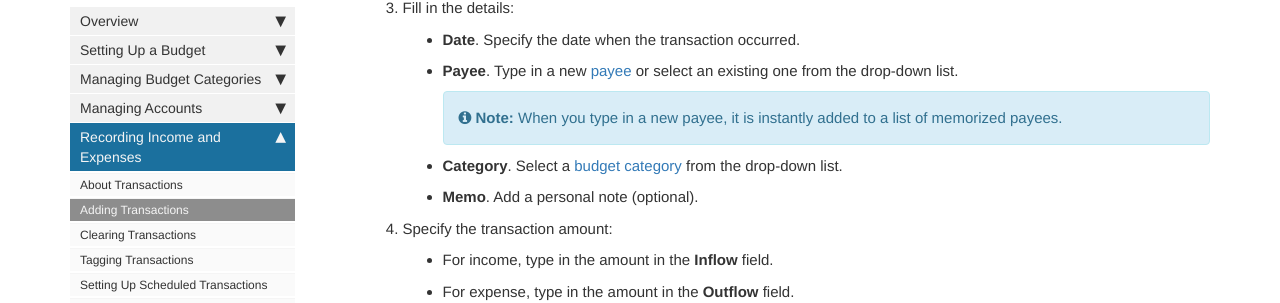
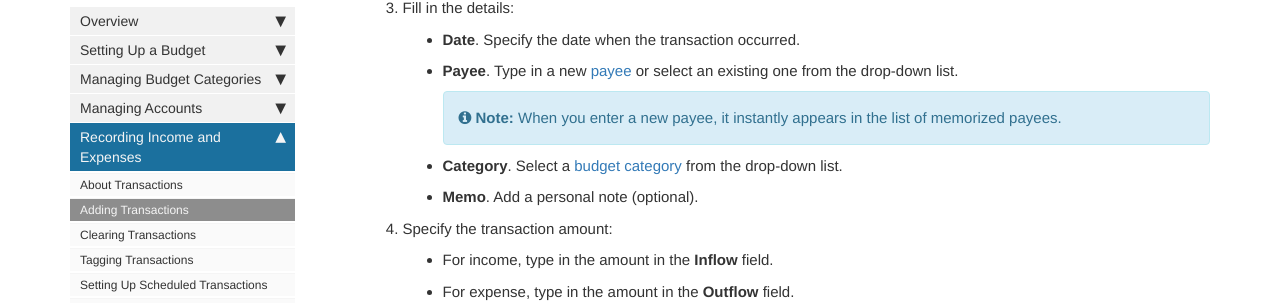
Before and after one commit to npavlovska/unofficial-YNAB-guide, a Jekyll site: the page built from pages/mydoc/mydoc_adding_transactions.md, in a window 1280 px wide and 900 px high, scrolled down 423 px. Shown: the part 151-454 px from the top of the window. Built offline with Jekyll 4.4.1, drawn with Linux system fonts in a browser that asks for light colours; our own code applies the rules of GitHub Pages for plain Markdown files; comment, search, counter and statistics services are not loaded.

Commit message:
Update mydoc_adding_transactions.md

```diff
--- a/pages/mydoc/mydoc_adding_transactions.md
+++ b/pages/mydoc/mydoc_adding_transactions.md
@@ -22,7 +22,7 @@ The key to maintaining an accurate financial balance is to record income and exp
     *  **Date**. Specify the date when the transaction occurred.
     *  **Payee**. Type in a new [payee](mydoc_about_payees) or select an existing one from the drop-down list.
 
-        {% include note.html content="When you type in a new payee, it is instantly added to a list of memorized payees." %}
+        {% include note.html content="When you enter a new payee, it instantly appears in the list of memorized payees." %}
 
     *  **Category**. Select a [budget category](mydoc_creating_categories) from the drop-down list.
     *  **Memo**. Add a personal note (optional).
```
